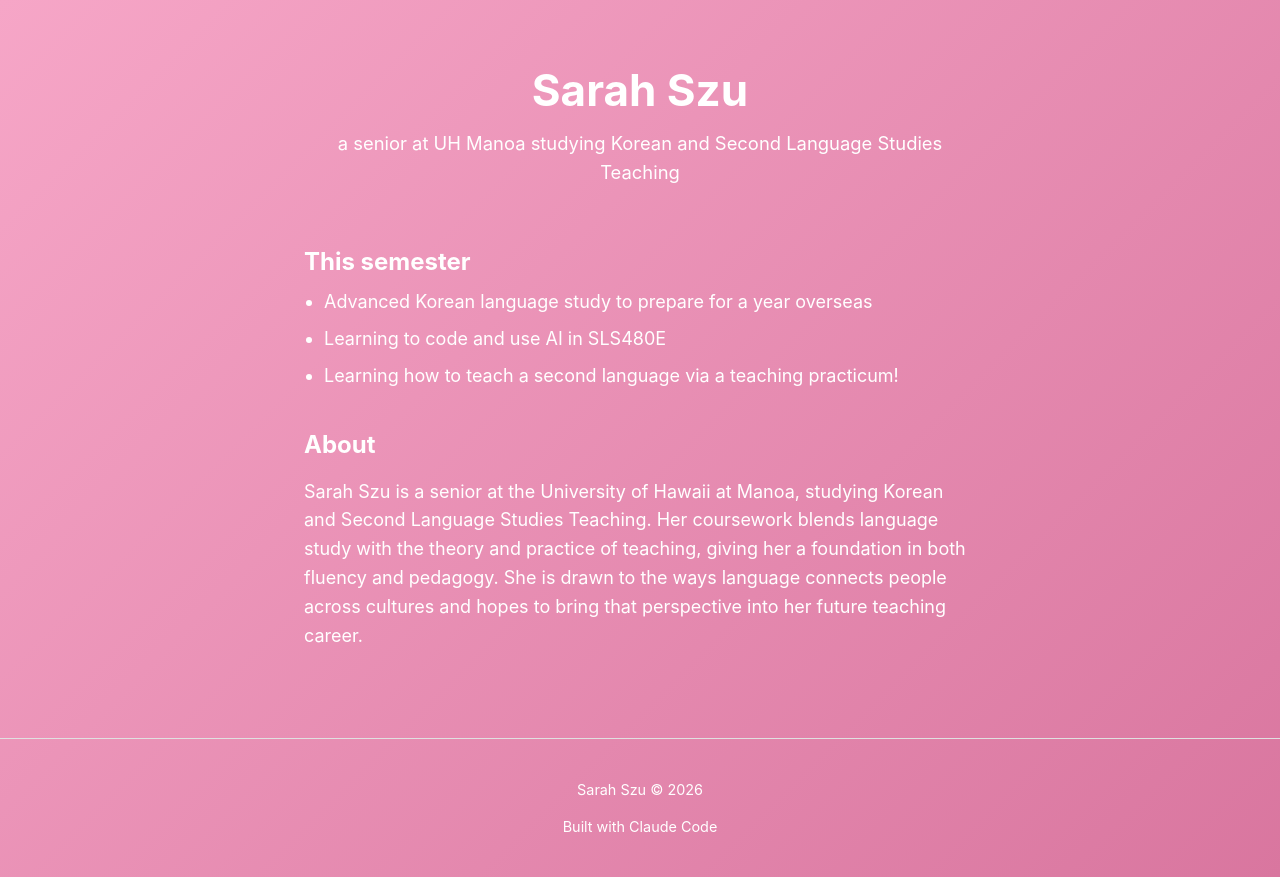
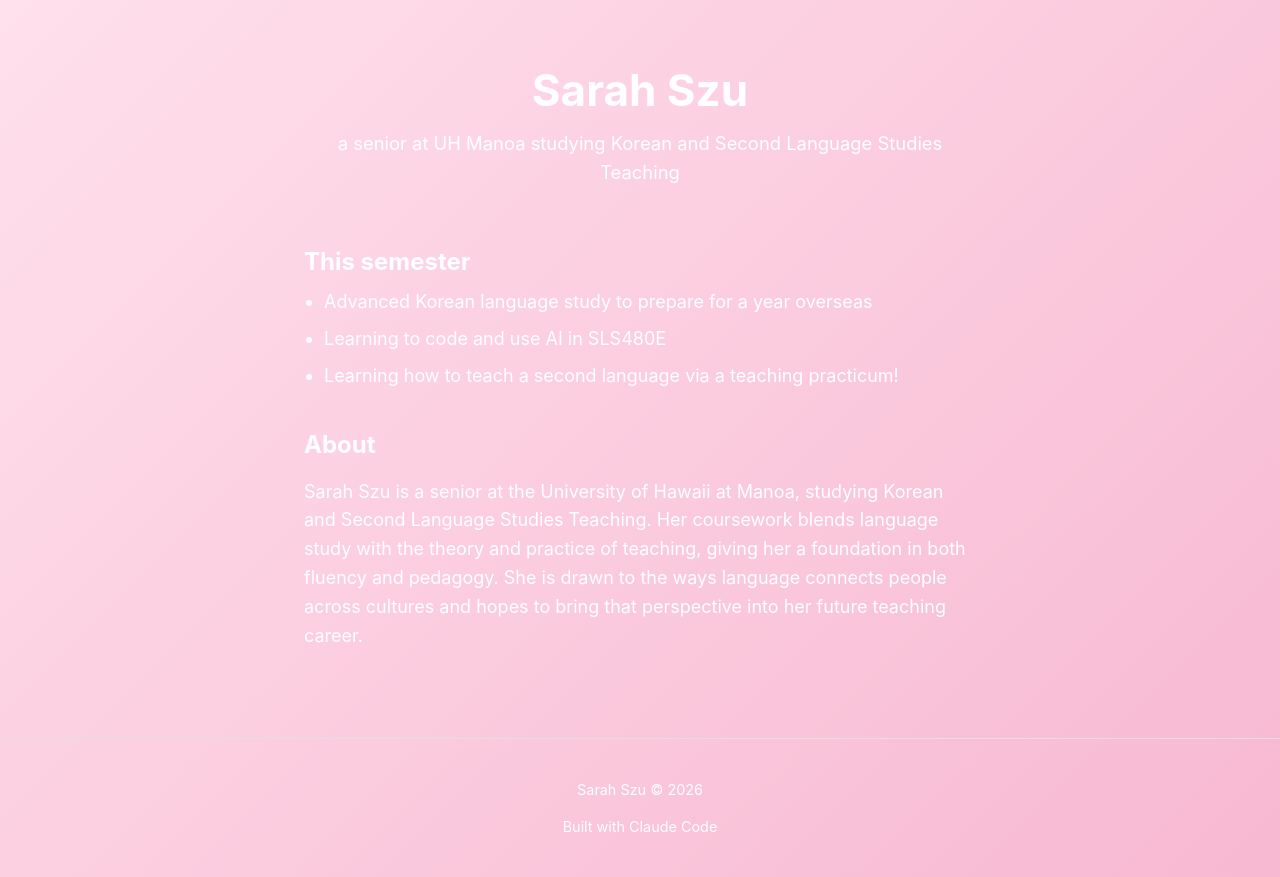
Before and after one commit to sarahszu/AI-Workshop, a Next.js app: page / in a window 1280 px wide. Built offline with nearby package versions, Linux system fonts and the light colour scheme.

Commit message:
Lighten homepage background pink gradient
Co-Authored-By: Claude Sonnet 5 <noreply@anthropic.com>
Claude-Session: https://claude.ai/code/session_01B1mtGPQ5zx8rfJTKy84FSZ

```diff
--- a/app/globals.css
+++ b/app/globals.css
@@ -2,8 +2,8 @@
   --accent: #e8a0bf;
   --text: #ffffff;
   --muted: #ffffff;
-  --background-start: #f6a6c7;
-  --background-end: #d9769f;
+  --background-start: #ffe0ec;
+  --background-end: #f7b8d1;
   --max-width: 720px;
 }
 
```
